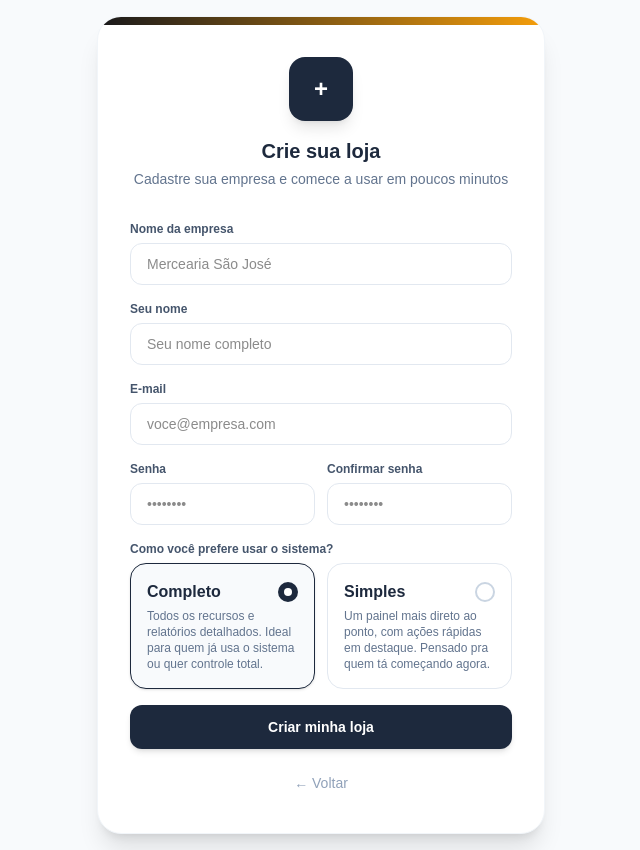
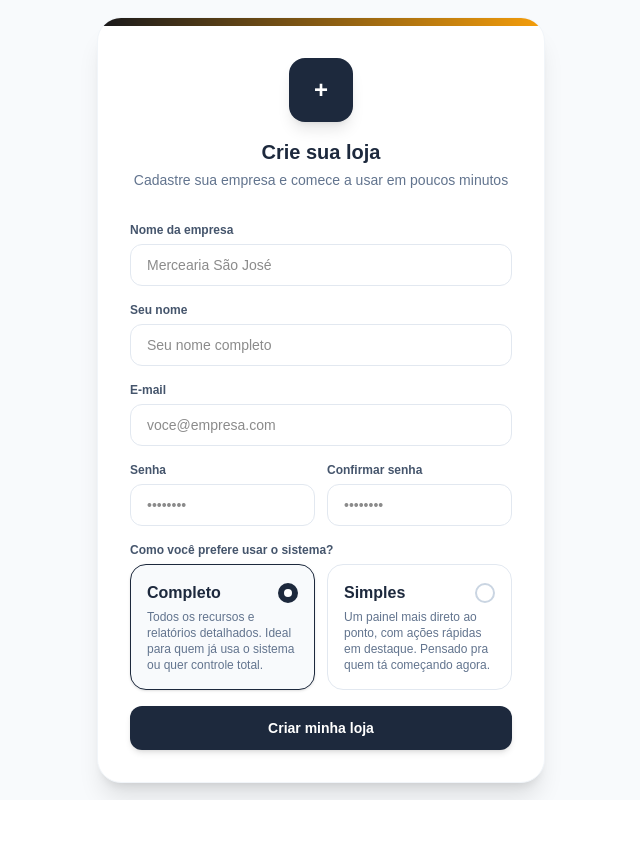
Before and after one commit to DavidSouDev/gestor_estoque, a Next.js app: page /registro in a window 1280 px wide. Shown: the whole page, without its empty margins (319-959 px from the left). After the commit the page ends 800 px from the top, so only its background shows below. Built offline with nearby package versions, Linux system fonts and the light colour scheme; no server answers.

Commit message:
remoção de link para raíz em /register

```diff
--- a/app/registro/page.tsx
+++ b/app/registro/page.tsx
@@ -35,12 +35,6 @@ export default async function RegistroPage() {
 
             <RegisterForm action={register} />
 
-            <Link
-              href="/"
-              className="mt-4 block w-full py-2 text-center text-sm text-slate-400 transition-colors hover:text-slate-600"
-            >
-              ← Voltar
-            </Link>
           </div>
         </div>
       </div>
```
